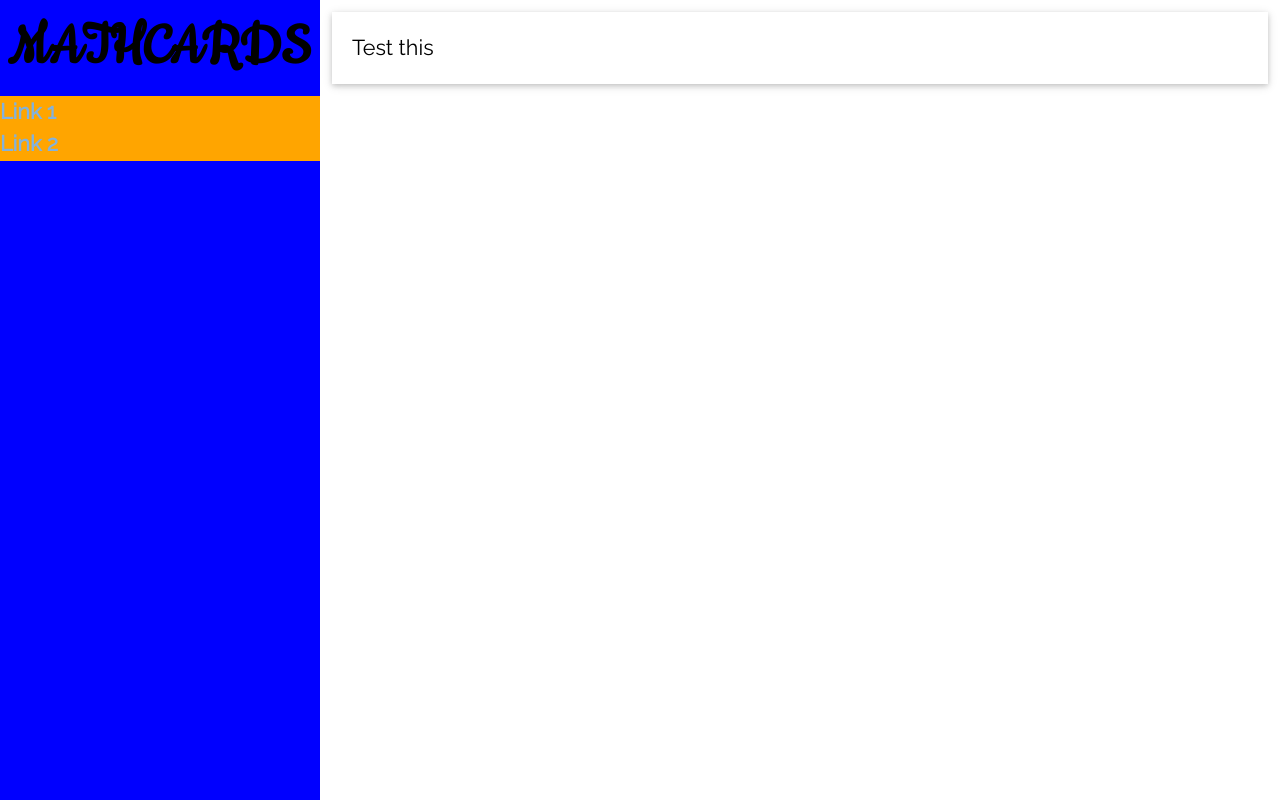
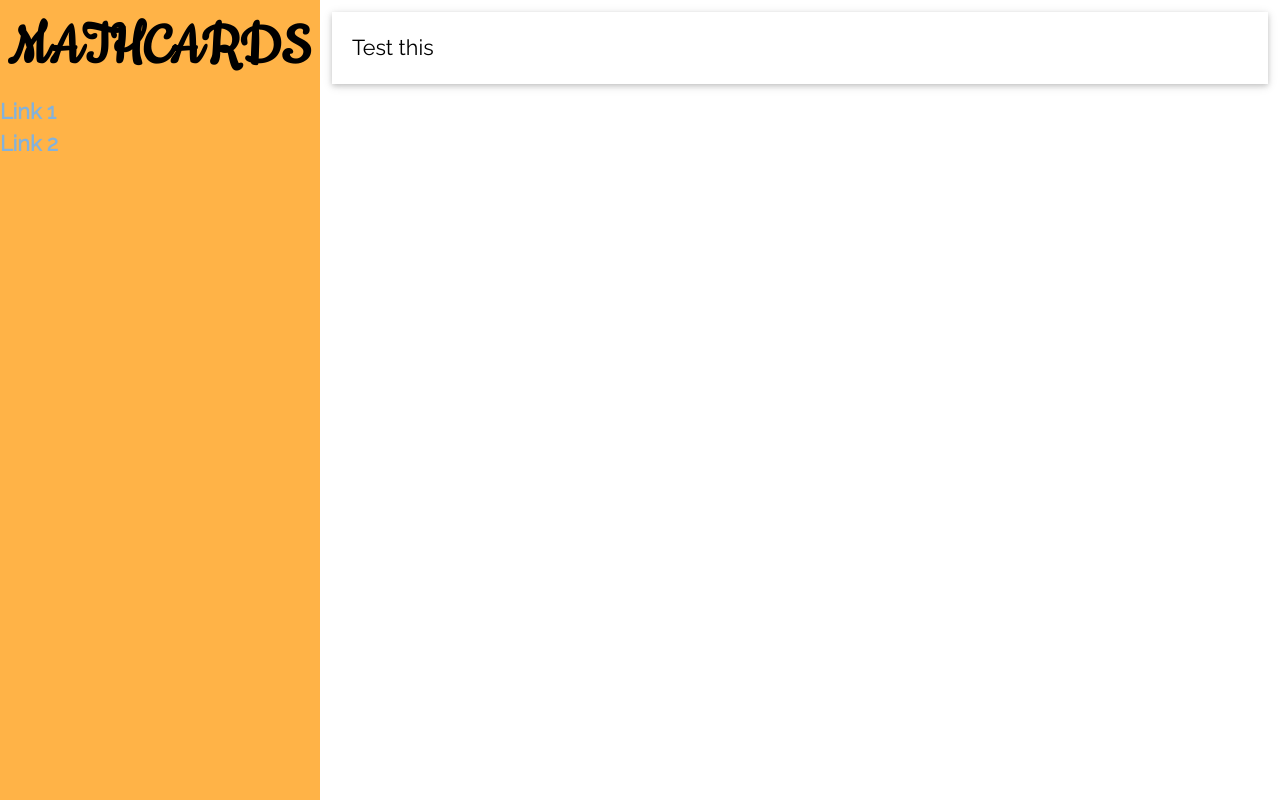
Before and after one commit to rahulyesantharao/mathcards, a React app: page / in a window 1280 px wide. Built offline with nearby package versions, Linux system fonts and the light colour scheme.

Commit message:
Continued styling and layout work

```diff
--- a/client/src/components/home/HomePage.js
+++ b/client/src/components/home/HomePage.js
@@ -9,7 +9,7 @@ const HomePage = () => {
   return (
     // <div className="homePage">
       //  <UserPortal/>
-    // </div>
+    //  </div>
     <MainNav/>
   );
 }
--- a/client/src/sass/base/variables.scss
+++ b/client/src/sass/base/variables.scss
@@ -34,7 +34,7 @@ $line-height-primary: 1.5;
 
 // ------------ COLORS ------------
 // Site Colors
-$color-primary: blue;
+$color-primary: #ffb347;
 $color-accent: #2b669b;
 $color-bg: white; //white;
 $color-selection: lighten(#2b669b, 50%);
@@ -46,7 +46,7 @@ $color-font: black;
 $color-link: lighten(#2b669b, 30%);
 $color-link-hover: darken($color-link, 30%);
 $color-link-pressed: darken($color-link, 60%);
-$color-nav-link: orange;
+$color-nav-link: #ffb347;
 $color-nav-link-hover: darken($color-nav-link, 10%);
 $color-nav-link-pressed: darken($color-nav-link, 20%);
 
--- a/client/src/sass/components/home.scss
+++ b/client/src/sass/components/home.scss
@@ -1,6 +1,6 @@
 .homePage {
   height: 100%;
-  background-image: url('../assets/images/home.jpg');
+  background-image: url('../assets/images/home2.jpg');
   background-position: center;
   background-repeat: no-repeat;
   background-attachment: fixed;
--- a/client/src/sass/components/nav.scss
+++ b/client/src/sass/components/nav.scss
@@ -32,6 +32,9 @@ nav {
     .navbar-item {
       @include link-color-nav;
       transition: background-color $transition-time ease;
+      a {
+        display: block;
+      }
     }
   }
 
```
